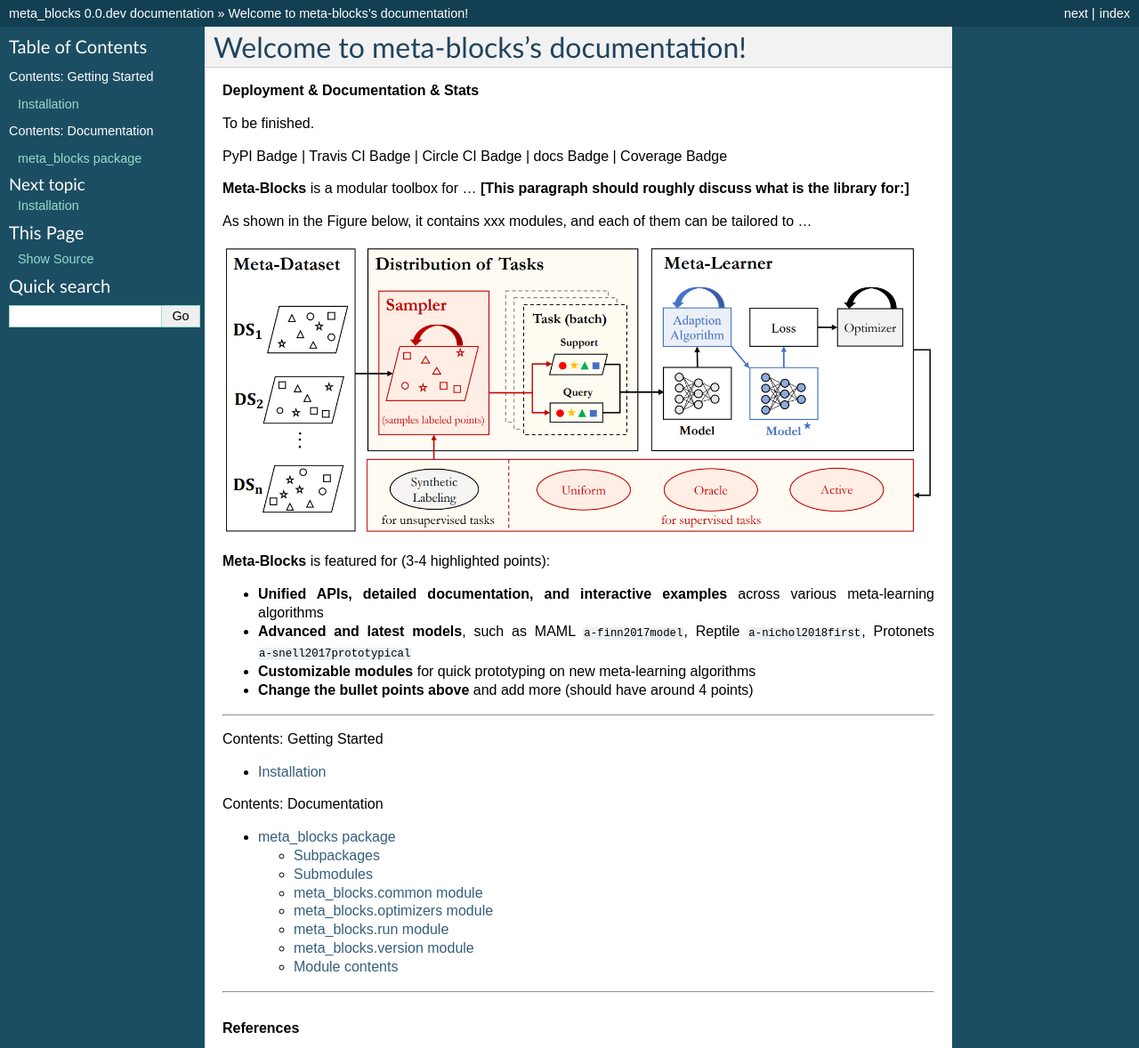
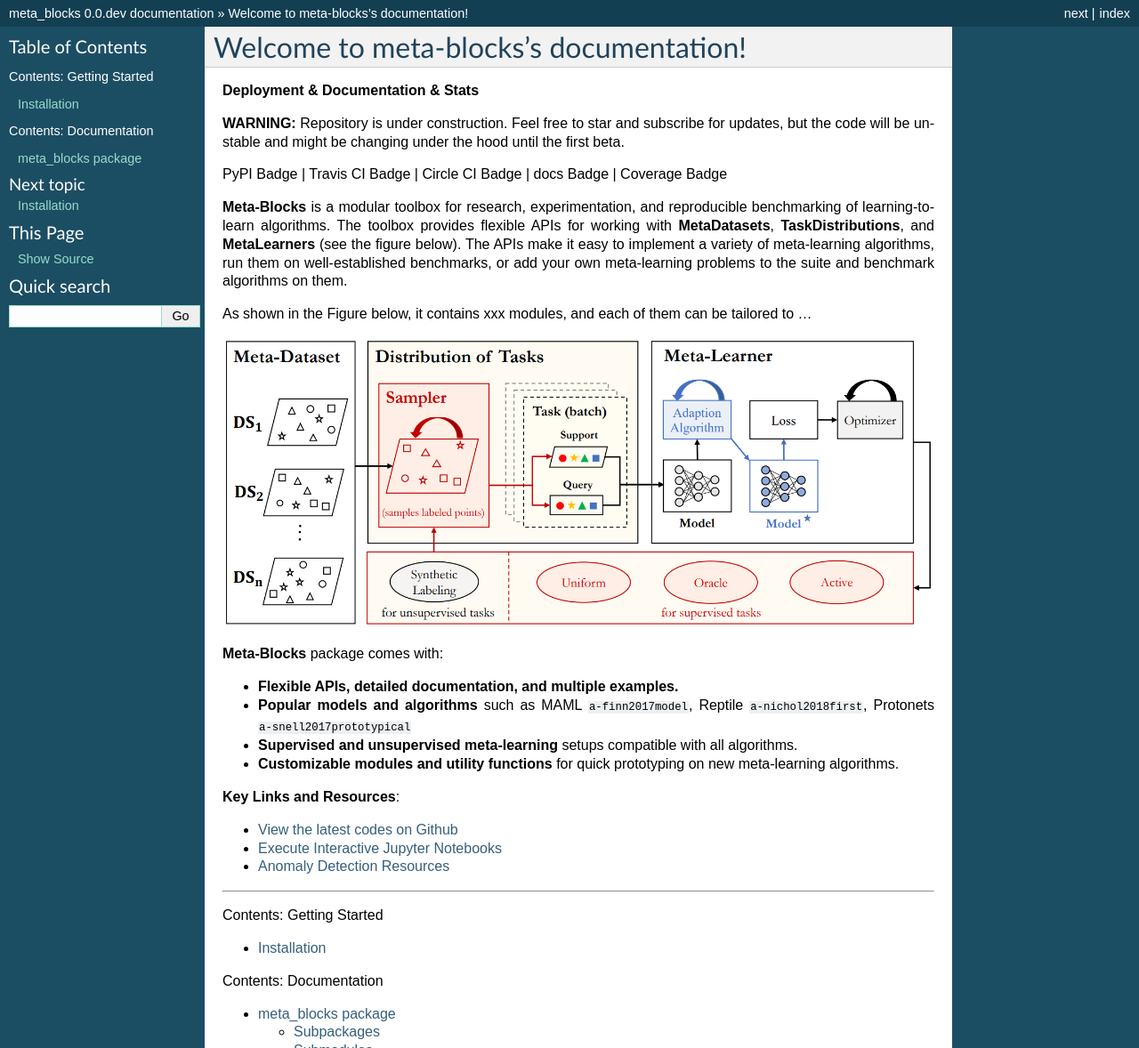
Before and after one commit to alshedivat/meta-blocks, a Sphinx documentation site: the page built from docs/index.rst, in a window 1280 px wide and 1400 px high, cut to the strip 0-1178 px from the top of the window. Shown: the whole strip at 89% size. Built offline with Sphinx 7.4.7, drawn with Linux system fonts in a browser that asks for light colours; formulas are drawn with MathJax 3; cross-references to code outside the pages are shown as plain code.

Commit message:
update as README

```diff
--- a/docs/index.rst
+++ b/docs/index.rst
@@ -9,13 +9,15 @@ Welcome to meta-blocks's documentation!
 
 **Deployment & Documentation & Stats**
 
-To be finished.
+**WARNING:** Repository is under construction. Feel free to star and subscribe for updates, but the code will be unstable and might be changing under the hood until the first beta.
 
 PyPI Badge | Travis CI Badge | Circle CI Badge | docs Badge | Coverage Badge
 
 
-**Meta-Blocks** is a modular toolbox for ...
-**[This paragraph should roughly discuss what is the library for:]**
+**Meta-Blocks** is a modular toolbox for research, experimentation, and reproducible benchmarking of learning-to-learn algorithms.
+The toolbox provides flexible APIs for working with **MetaDatasets**, **TaskDistributions**, and **MetaLearners** (see the figure below).
+The APIs make it easy to implement a variety of meta-learning algorithms, run them on well-established benchmarks,
+or add your own meta-learning problems to the suite and benchmark algorithms on them.
 
 As shown in the Figure below, it contains xxx modules, and each of them can be tailored to ...
 
@@ -23,12 +25,19 @@ As shown in the Figure below, it contains xxx modules, and each of them can be t
    :target: https://github.com/alshedivat/meta-blocks/blob/master/docs/figs/system_illustration.png?raw=true
    :alt: System Illustration
 
-**Meta-Blocks** is featured for (3-4 highlighted points):
+**Meta-Blocks** package comes with:
 
-* **Unified APIs, detailed documentation, and interactive examples** across various meta-learning algorithms
-* **Advanced and latest models**, such as MAML :cite:`a-finn2017model`, Reptile :cite:`a-nichol2018first`, Protonets :cite:`a-snell2017prototypical`
-* **Customizable modules** for quick prototyping on new meta-learning algorithms
-* **Change the bullet points above** and add more (should have around 4 points)
+* **Flexible APIs, detailed documentation, and multiple examples.**
+* **Popular models and algorithms** such as MAML :cite:`a-finn2017model`, Reptile :cite:`a-nichol2018first`, Protonets :cite:`a-snell2017prototypical`
+* **Supervised and unsupervised meta-learning** setups compatible with all algorithms.
+* **Customizable modules and utility functions** for quick prototyping on new meta-learning algorithms.
+
+
+**Key Links and Resources**\ :
+
+* `View the latest codes on Github <https://github.com/alshedivat/meta-blocks/>`_
+* `Execute Interactive Jupyter Notebooks <https://github.com/alshedivat/meta-blocks/>`_
+* `Anomaly Detection Resources <https://github.com/alshedivat/meta-blocks/>`_
 
 
 ----
```
